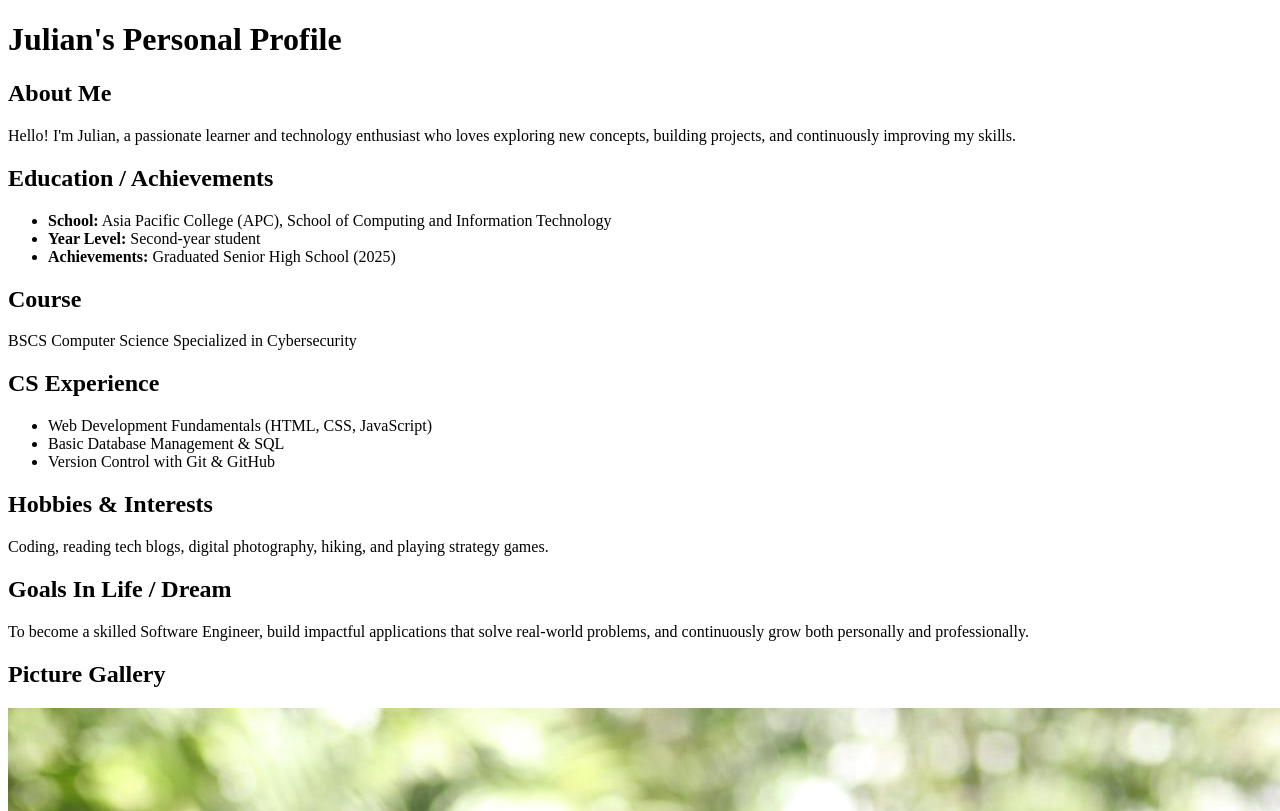
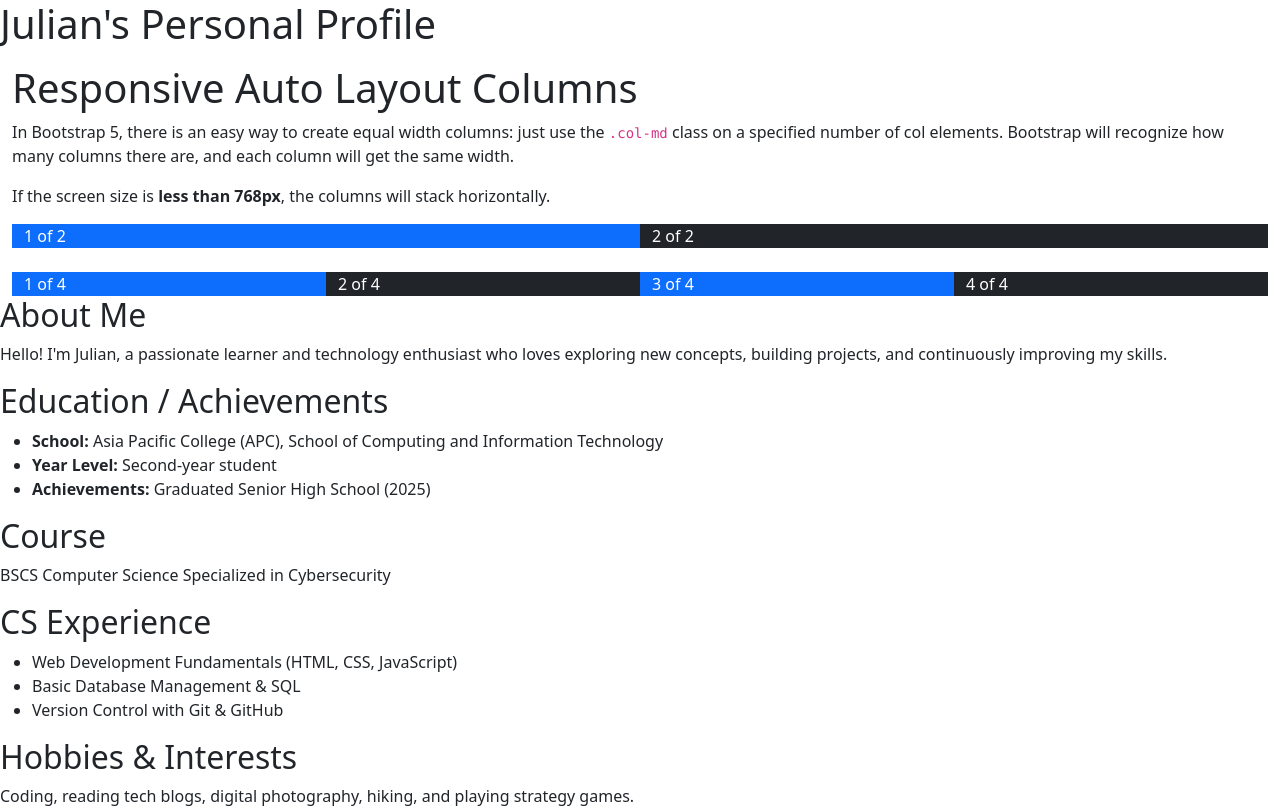
Before and after one commit to Ian-cyber092506/webprog-CF251-html-lessons, a plain HTML site: page Introduction/index.html in a window 1280 px wide. Shown: the top 811 px of the page. Drawn offline with nearby package versions, Linux system fonts and the light colour scheme.

Commit message:
added bootstrap5 to webpage

```diff
--- a/Introduction/index.html
+++ b/Introduction/index.html
@@ -1,14 +1,40 @@
 <!DOCTYPE html>
 <html lang="en">
 <head>
+    <title>Julian's Personal Profile</title>
+    <meta charset="utf-8">
+    <meta name="viewport" content="width=device-width, initial-scale=1">
+    <link href="https://cdn.jsdelivr.net/npm/bootstrap@5.3.8/dist/css/bootstrap.min.css" rel="stylesheet">
+    <script src="https://cdn.jsdelivr.net/npm/bootstrap@5.3.8/dist/js/bootstrap.bundle.min.js"></script>
     <meta charset="UTF-8">
     <meta name="viewport" content="width=device-width, initial-scale=1.0">
-    <title>Julian's Personal Profile</title>
 </head>
+
 <body>
 
     <header>
         <h1>Julian's Personal Profile</h1>
+        <div class="container-fluid mt-3">
+  <h1>Responsive Auto Layout Columns</h1>
+  <p>In Bootstrap 5, there is an easy way to create equal width columns: just use the <code>.col-md</code> class on a specified number of col elements. Bootstrap will recognize how many columns there are, and each column will get the same width.</p>
+  <p>If the screen size is <strong>less than 768px</strong>, the columns will stack horizontally.</p>
+  <div class="container-fluid">
+    <div class="row">
+      <div class="col-md bg-primary text-white">1 of 2</div>
+      <div class="col-md bg-dark text-white">2 of 2</div>
+    </div>
+  </div>
+  <br>
+
+  <div class="container-fluid">
+    <div class="row">
+      <div class="col-md bg-primary text-white">1 of 4</div>
+      <div class="col-md bg-dark text-white">2 of 4</div>
+      <div class="col-md bg-primary text-white">3 of 4</div>
+      <div class="col-md bg-dark text-white">4 of 4</div>
+    </div>
+  </div>
+</div>
     </header>
 
     <section>
```
